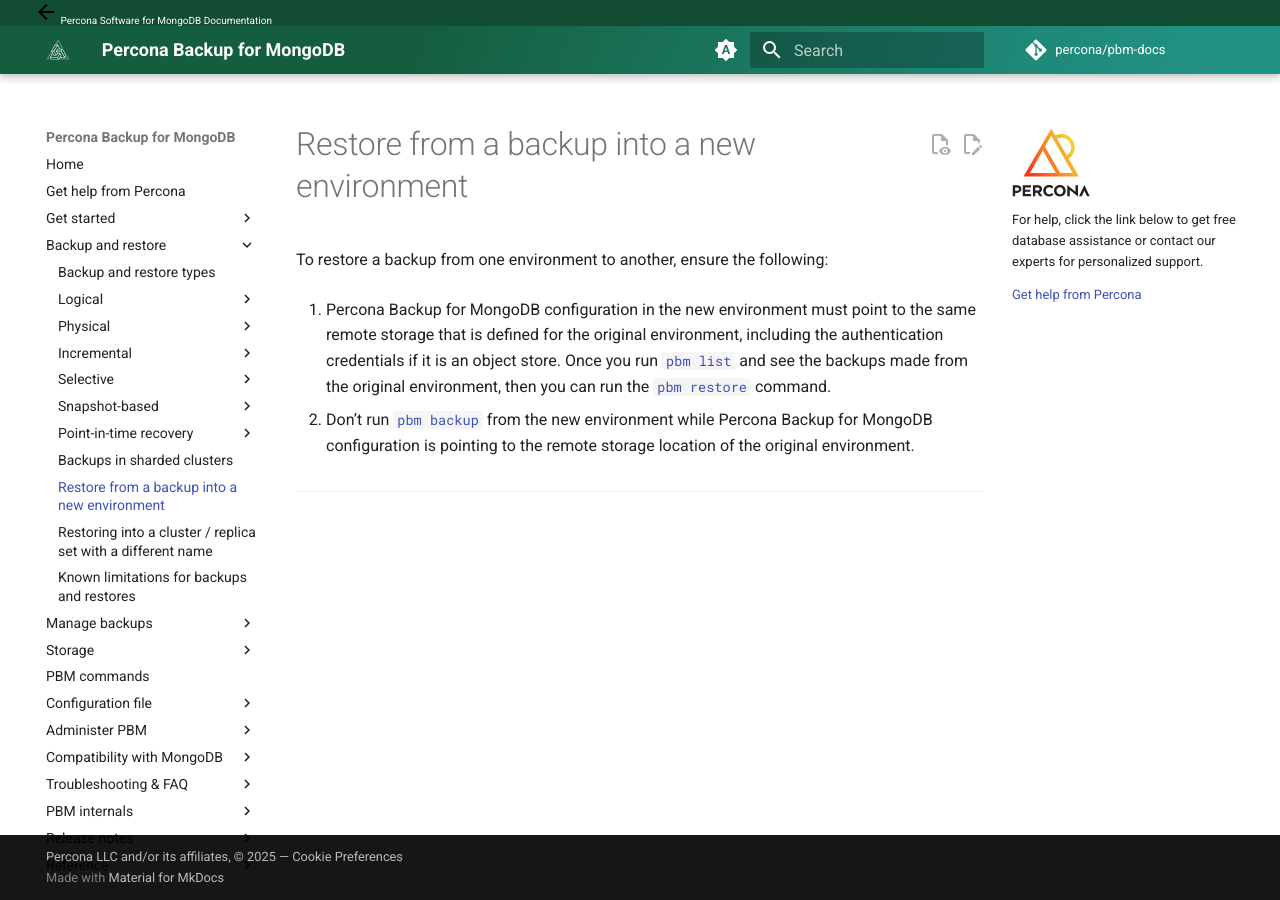
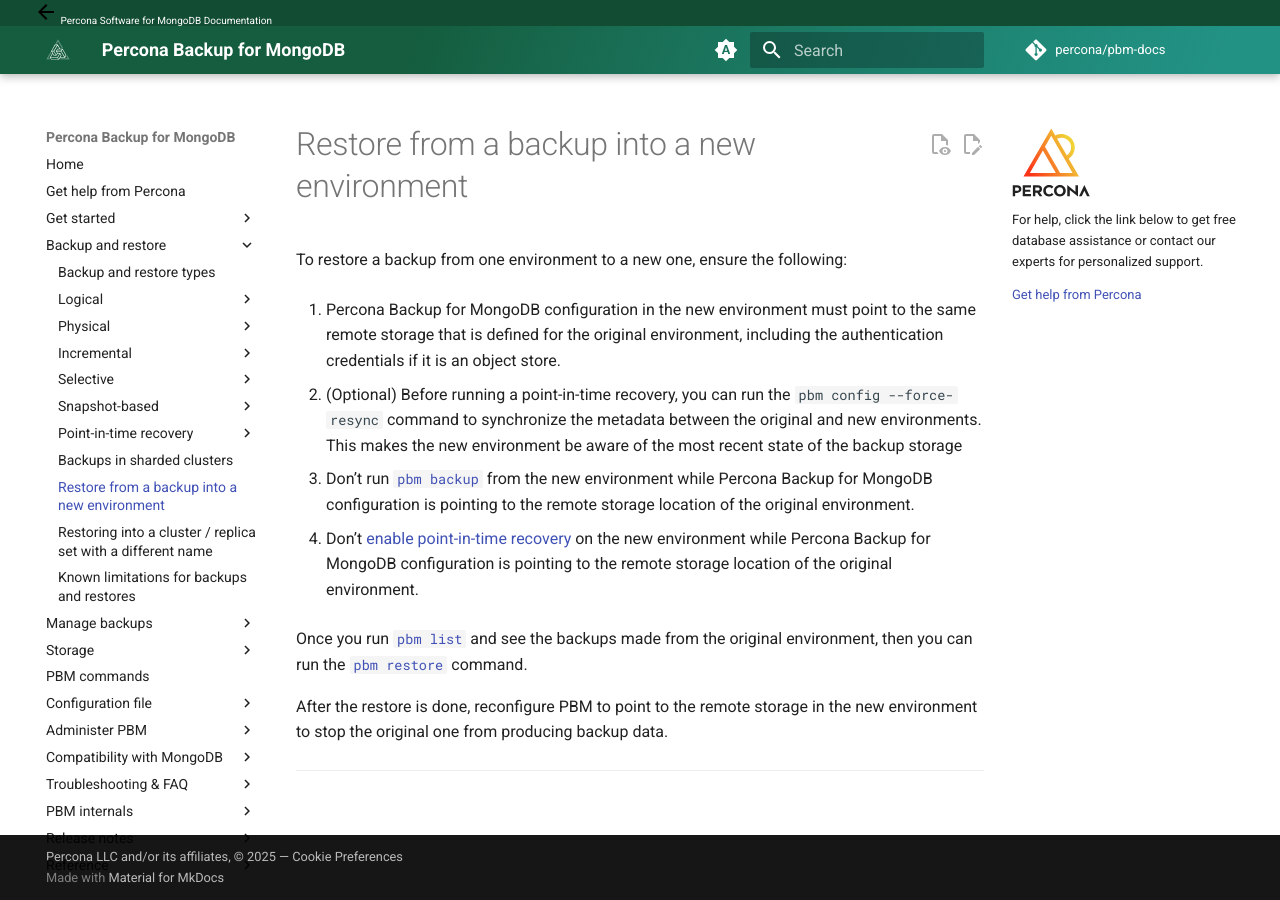
Before and after one commit to percona/pbm-docs, an MkDocs documentation site: the page built from docs/features/restore-new-env.md, in a window 1280 px wide. Built offline with MkDocs 1.6.1 and Material for MkDocs 9.7.7, drawn with Linux system fonts in a browser that asks for light colours; nearby versions of some CDN libraries; comment, search, counter and statistics services are not loaded.

Commit message:
K8SPSMDB-1371 Updated restore to a new env with extra considerations
Added a post-restore step

```diff
--- a/docs/features/restore-new-env.md
+++ b/docs/features/restore-new-env.md
@@ -1,7 +1,15 @@
 # Restore from a backup into a new environment
 
-To restore a backup from one environment to another, ensure the following:
+To restore a backup from one environment to a new one, ensure the following:
 
-1. Percona Backup for MongoDB configuration in the new environment must point to the same remote storage that is defined for the original environment, including the authentication credentials if it is an object store. Once you run [`pbm list`](../reference/pbm-commands.md#pbm-list) and see the backups made from the original environment, then you can run the [`pbm restore`](../reference/pbm-commands.md#pbm-restore) command.
+1. Percona Backup for MongoDB configuration in the new environment must point to the same remote storage that is defined for the original environment, including the authentication credentials if it is an object store.
 
-2. Don't run [`pbm backup`](../reference/pbm-commands.md#pbm-backup) from the new environment while Percona Backup for MongoDB configuration is pointing to the remote storage location of the original environment.
+2. (Optional) Before running a point-in-time recovery, you can run the `pbm config --force-resync` command to synchronize the metadata between the original and new environments. This makes the new environment be aware of the most recent state of the backup storage
+
+3. Don't run [`pbm backup`](../reference/pbm-commands.md#pbm-backup) from the new environment while Percona Backup for MongoDB configuration is pointing to the remote storage location of the original environment.
+
+4. Don't [enable point-in-time recovery](point-in-time-recovery.md) on the new environment while Percona Backup for MongoDB configuration is pointing to the remote storage location of the original environment.
+
+Once you run [`pbm list`](../reference/pbm-commands.md#pbm-list) and see the backups made from the original environment, then you can run the [`pbm restore`](../reference/pbm-commands.md#pbm-restore) command.
+
+After the restore is done, reconfigure PBM to point to the remote storage in the new environment to stop the original one from producing backup data.
```
